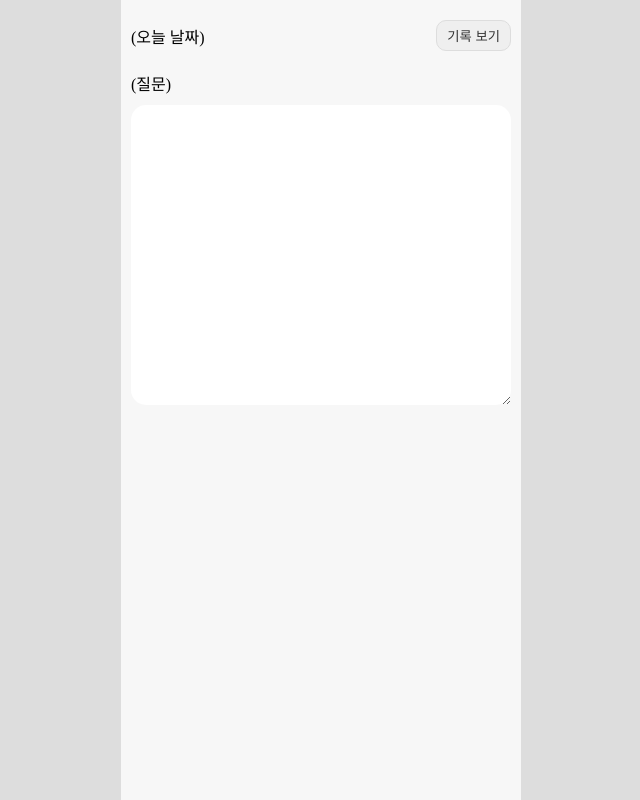
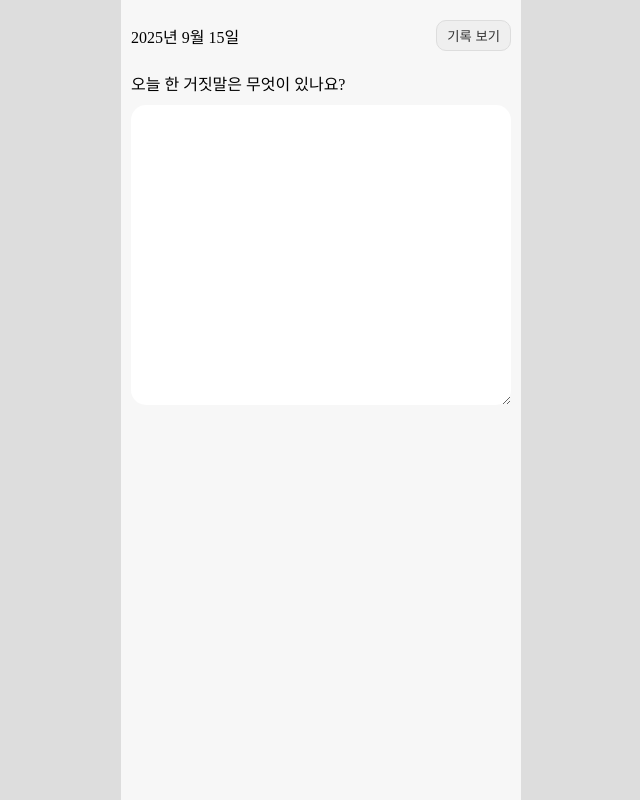
Before and after one commit to SeoYoon81/diary-ts, a React (Vite) app: page / in a window 1280 px wide. Shown: the whole page, without its empty margins (319-959 px from the left). Built offline with nearby package versions, Linux system fonts and the light colour scheme.

Commit message:
2. api, 년도

```diff
--- a/src/components/MainView.tsx
+++ b/src/components/MainView.tsx
@@ -1,14 +1,35 @@
 import "./MainView.css";
+import { useEffect, useState} from "react";
 
 interface MainViewProps {
  setView: (view: "main" | "history") => void;
 }
 
 function MainView({ setView }: MainViewProps) {
+    const now = new Date();
+  const year = now.getFullYear();
+  const month = now.getMonth() + 1;
+  const date = now.getDate();
+  const today = `${year}년 ${month}월 ${date}일`;
+
+  const [questions, setQuestions] = useState();
+
+  useEffect(() => {
+    fetch("/questions.json")
+      .then((res) => res.json())
+      .then((data) => {
+        setQuestions(data);
+      });
+  }, []);
+
+  if (!questions) {
+    return "loading";
+  }
+
   return (
     <>
       <div className="header">
-        <div>(오늘 날짜)</div>
+        <div>{today}</div>
         <div>
           <button
             className="history-btn"
@@ -20,7 +41,7 @@ function MainView({ setView }: MainViewProps) {
           </button>
         </div>
       </div>
-      <div className="question">(질문)</div>
+      <div className="question">{questions[date]}</div>
       <div className="content">
         <textarea
           onChange={() => {
```
Also changed, not shown: public/questions.json (renamed from src/questions.json).
